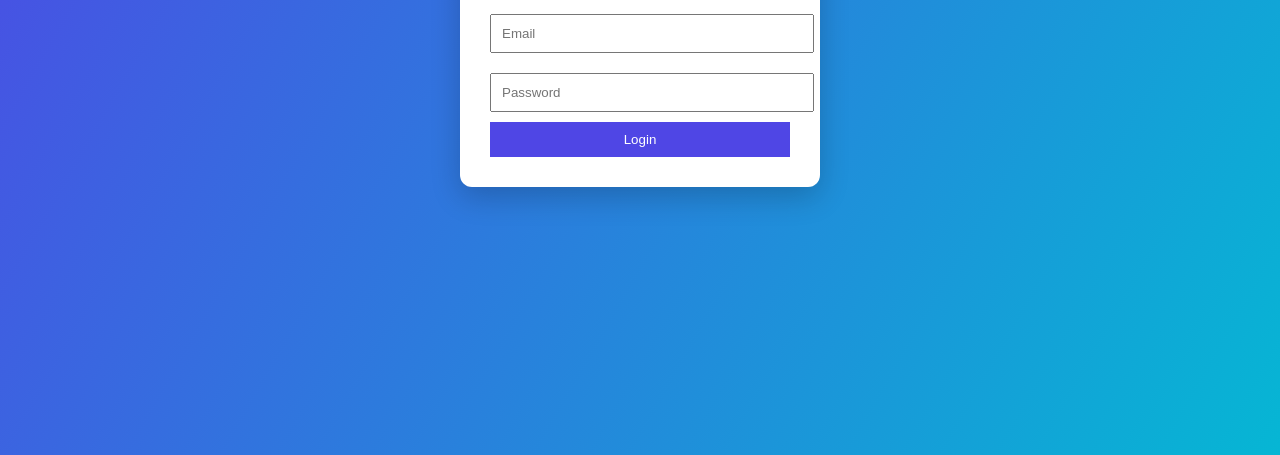
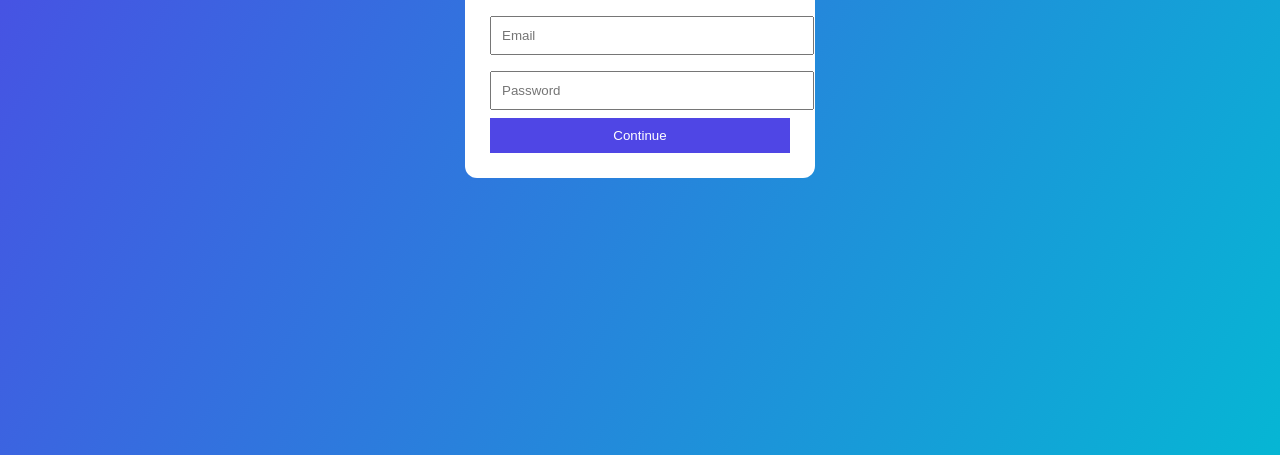
Before and after one commit to torikul007/my-admin-site, a plain HTML site: page index.html in a window 1280 px wide. Shown: the part 361-816 px from the top of the page. Drawn offline with Linux system fonts and the light colour scheme.

Commit message:
Update index.html

```diff
--- a/index.html
+++ b/index.html
@@ -1,12 +1,12 @@
 <!DOCTYPE html>
 <html>
 <head>
-  <title>Login</title>
+  <title>Login System</title>
   <style>
     body {
       font-family: Arial;
       background: linear-gradient(120deg,#4f46e5,#06b6d4);
-      height:100vh;
+      height: 100vh;
       display:flex;
       justify-content:center;
       align-items:center;
@@ -14,16 +14,15 @@
 
     .box {
       background:white;
-      padding:30px;
+      padding:25px;
       border-radius:12px;
       width:300px;
-      box-shadow:0 10px 30px rgba(0,0,0,0.2);
     }
 
     input {
       width:100%;
       padding:10px;
-      margin:10px 0;
+      margin:8px 0;
     }
 
     button {
@@ -32,7 +31,6 @@
       background:#4f46e5;
       color:white;
       border:none;
-      cursor:pointer;
     }
   </style>
 </head>
@@ -42,7 +40,7 @@
   <h2>Login</h2>
   <input id="email" placeholder="Email">
   <input id="password" type="password" placeholder="Password">
-  <button onclick="login()">Login</button>
+  <button onclick="login()">Continue</button>
 </div>
 
 <script src="app.js"></script>
```
